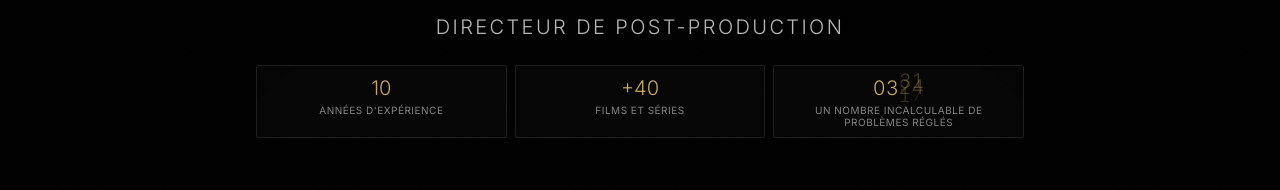
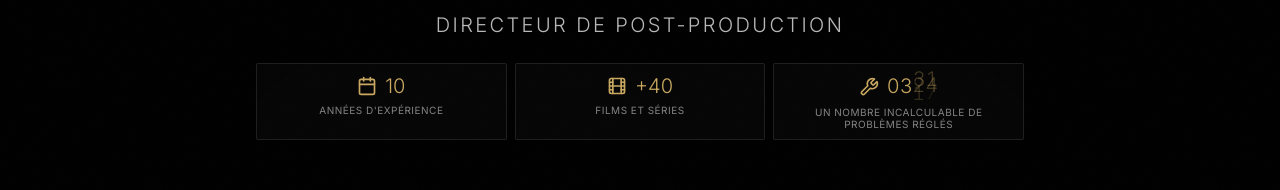
Before and after one commit to tiboneat/trampi-portfolio, a Next.js app: page / in a window 1280 px wide. Shown: the part 145-335 px from the top of the page. Built offline with nearby package versions, Linux system fonts and the light colour scheme.

Commit message:
Option 1: Icône + Valeur moderne - icônes à côté des chiffres

```diff
--- a/components/Header.tsx
+++ b/components/Header.tsx
@@ -100,13 +100,15 @@ const Header = () => {
               className="text-center px-3 py-2 sm:px-4 sm:py-2 bg-theme-card backdrop-blur-sm border border-theme rounded-sm cursor-pointer hover:border-cinema-gold/50 hover:bg-theme-card/80 transition-all duration-300 group"
               role="listitem"
             >
-              {stat.isCounter ? (
-                <AnimatedCounter />
-              ) : stat.value ? (
-                <div className="text-base sm:text-lg md:text-xl font-light text-cinema-gold mb-0.5 group-hover:scale-110 transition-transform duration-300">{stat.value}</div>
-              ) : (
-                <stat.icon className="w-4 h-4 sm:w-5 sm:h-5 mx-auto mb-1 text-cinema-gold" aria-hidden="true" />
-              )}
+              {/* Icône + Valeur sur la même ligne */}
+              <div className="flex items-center justify-center gap-2 mb-1">
+                <stat.icon className="w-4 h-4 sm:w-5 sm:h-5 text-cinema-gold flex-shrink-0" aria-hidden="true" />
+                {stat.isCounter ? (
+                  <AnimatedCounter />
+                ) : stat.value ? (
+                  <div className="text-base sm:text-lg md:text-xl font-light text-cinema-gold group-hover:scale-110 transition-transform duration-300">{stat.value}</div>
+                ) : null}
+              </div>
               <div className="text-theme-muted text-[9px] sm:text-[10px] uppercase tracking-wider leading-tight group-hover:text-cinema-gold/80 transition-colors duration-300">{stat.label}</div>
             </motion.a>
           ))}
```
